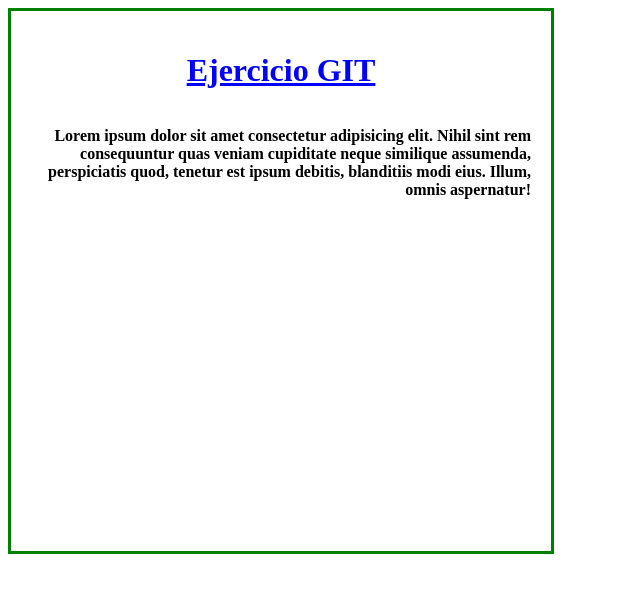
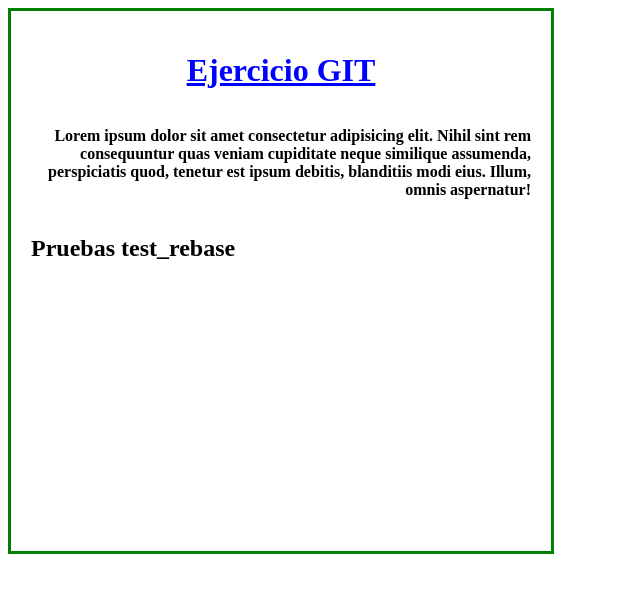
Before and after one commit to Patrilo/fundamentos-de-git-, a plain HTML site: page index.html in a window 1280 px wide. Shown: the whole page, without its empty margins (0-640 px from the left). Drawn offline with Linux system fonts and the light colour scheme.

Commit message:
añadido titulo en develop

```diff
--- a/index.html
+++ b/index.html
@@ -12,7 +12,7 @@
 
     <h1 class="title">Ejercicio GIT</h1>
     <p class="text">Lorem ipsum dolor sit amet consectetur adipisicing elit. Nihil sint rem consequuntur quas veniam cupiditate neque similique assumenda, perspiciatis quod, tenetur est ipsum debitis, blanditiis modi eius. Illum, omnis aspernatur!</p>
-
+<h2>Pruebas test_rebase</h2>
  </div>
 </body>
 </html>
```
